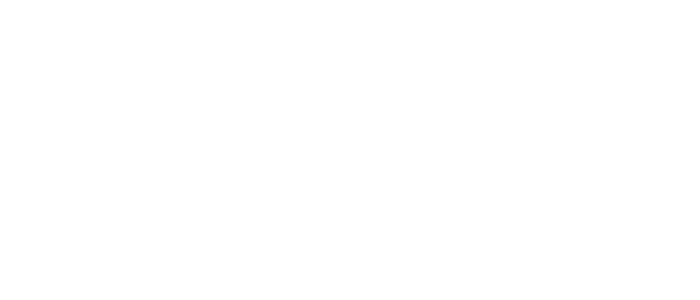
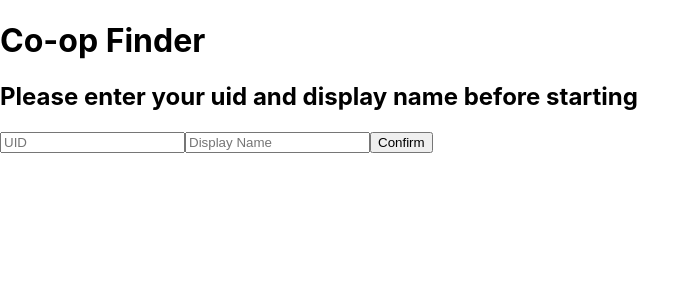
Before and after one commit to Genshin-Co-op-Finder/Co-op-Finder-FE, a React (Create React App) app: page / in a window 1280 px wide. Shown: the top 300 px of the page, without its empty margins (0-700 px from the left). Built offline with nearby package versions, Linux system fonts and the light colour scheme.

Commit message:
Create header

```diff
--- a/src/App/App.js
+++ b/src/App/App.js
@@ -1,9 +1,21 @@
 import './App.css';
+import Home from '../Home/Home'
 
 function App() {
   return (
    <>
-
+    <header>
+      <h1>Co-op Finder</h1>
+      <form>
+        <h2>Please enter your uid and display name before starting</h2>
+        <input type = 'number' placeholder='UID'></input>
+        <input type = 'text' placeholder='Display Name'></input>
+        <button>Confirm</button>
+      </form>
+    </header>
+    <body>
+      <Home/>
+    </body>
    </>
   );
 }
```
Also changed, not shown: src/Home/Home.js (+11 -0 lines).
